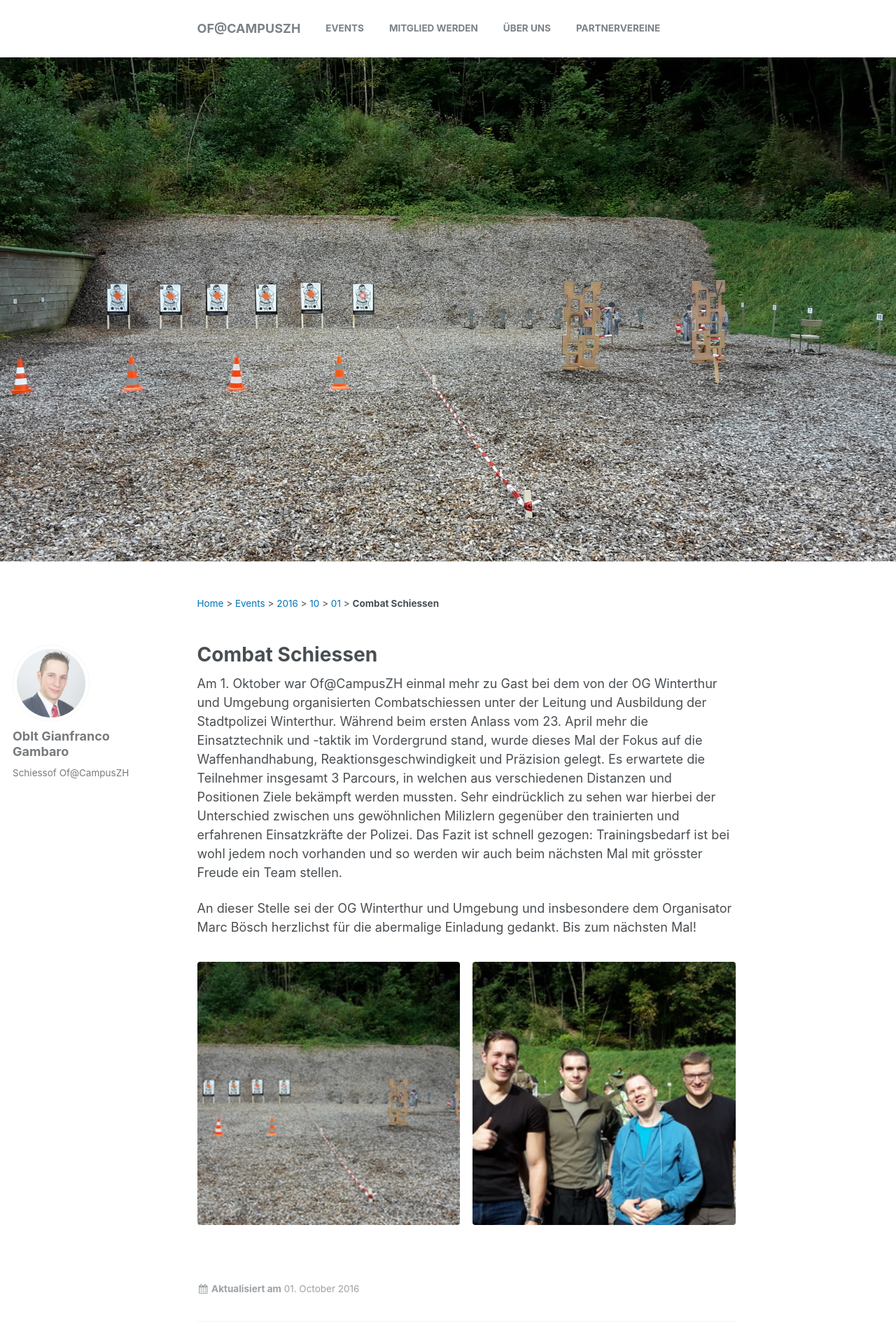
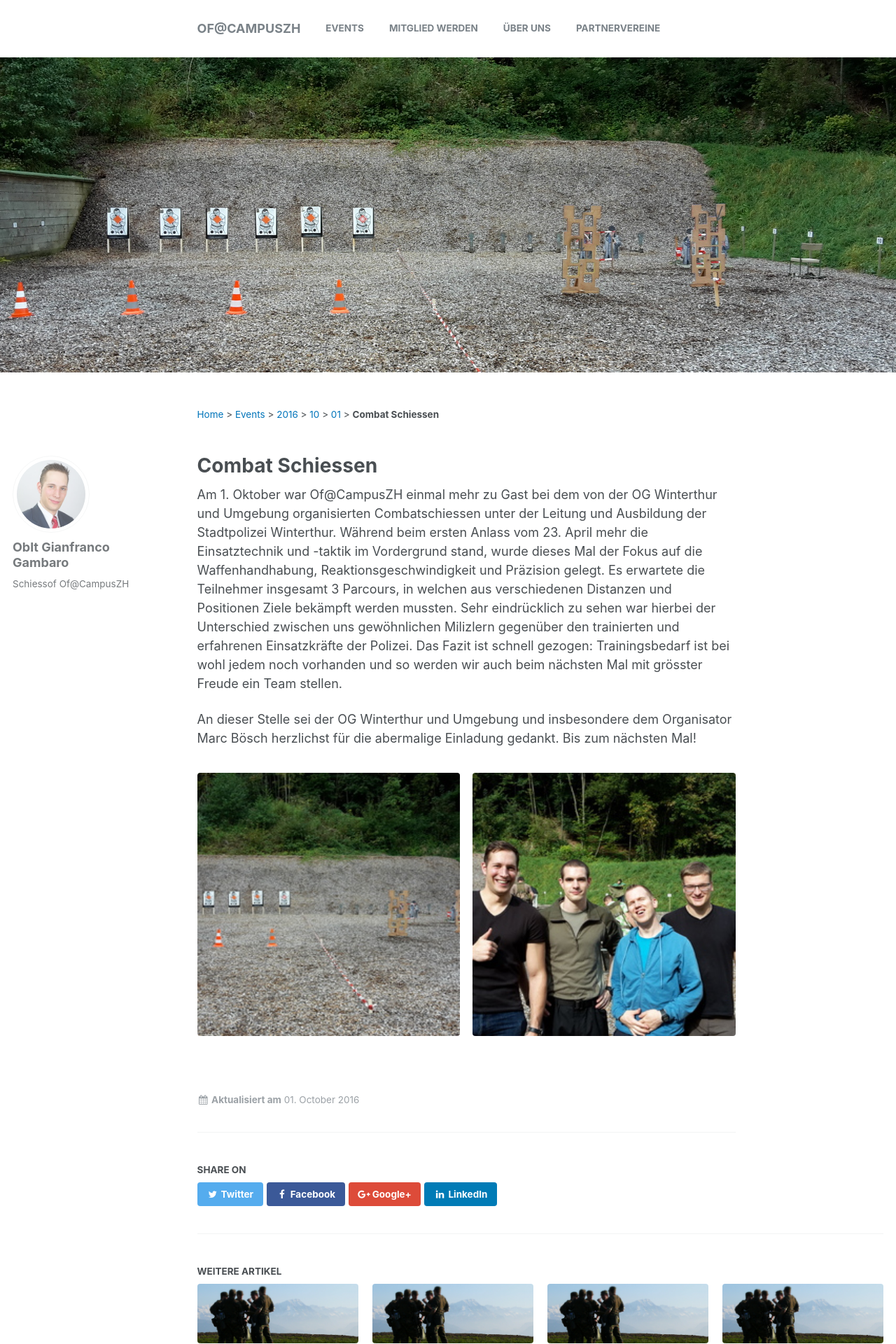
Before and after one commit to raphaelthomas/ofcampuszh.ch, a Jekyll site: the page built from _posts/2016-10-01-combat-schiessen.md, in a window 1280 px wide. Shown: the top 1920 px of the page at 70% size. Built offline with Jekyll 4.4.1, drawn with Linux system fonts in a browser that asks for light colours.

Commit message:
update header and teaser image for combat schiessen post

```diff
--- a/_posts/2016-10-01-combat-schiessen.md
+++ b/_posts/2016-10-01-combat-schiessen.md
@@ -3,7 +3,8 @@
 author: gambaro
 categories: events
 header:
-  image: 2016-10-01-combat-schiessen/01.jpg
+  image: 2016-10-01-combat-schiessen/header.jpg
+  teaser: 2016-10-01-combat-schiessen/teaser.jpg
 gallery:
   - url: 2016-10-01-combat-schiessen/01.jpg
     image_path: 2016-10-01-combat-schiessen/01-thumbnail.jpg
```
Also changed, not shown: images/2016-10-01-combat-schiessen/header.jpg (added), images/2016-10-01-combat-schiessen/teaser.jpg (added).
